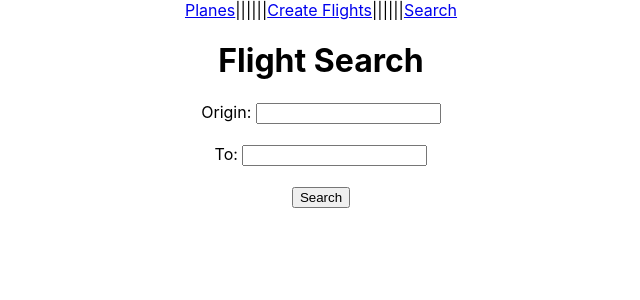
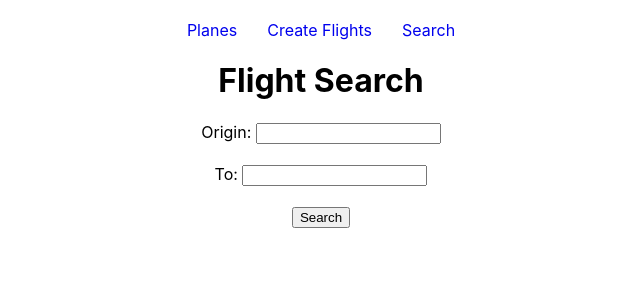
Before and after one commit to curisse/burning-airlines-seir52, a React (Create React App) app in the folder burning-airplane-client/: page /search in a window 1280 px wide. Shown: the top 300 px of the page, without its empty margins (319-959 px from the left). Built offline with nearby package versions, Linux system fonts and the light colour scheme.

Commit message:
css stuff

```diff
--- a/burning-airplane-client/src/App.css
+++ b/burning-airplane-client/src/App.css
@@ -13,6 +13,9 @@
   }
 }
 
+.nav {
+
+}
 .App-header {
   background-color: #282c34;
   min-height: 100vh;
--- a/burning-airplane-client/src/components/App.js
+++ b/burning-airplane-client/src/components/App.js
@@ -11,11 +11,11 @@ function App() {
   return (
     <div className="App">
       <div className='Nav'>
-        <Link to="/airplanes">Planes</Link>
-        ||||||
-        <Link to="/createflights">Create Flights</Link>
-        ||||||
-        <Link to="/search">Search</Link>
+        <Link to="/airplanes" className="Link">Planes</Link>
+
+        <Link to="/createflights" className="Link">Create Flights</Link>
+
+        <Link to="/search" className="Link">Search</Link>
       </div>
       <Routes>
         <Route path="/search" element={<Search/>}/>
--- a/burning-airplane-client/src/index.css
+++ b/burning-airplane-client/src/index.css
@@ -11,3 +11,12 @@ code {
   font-family: source-code-pro, Menlo, Monaco, Consolas, 'Courier New',
     monospace;
 }
+.Nav {
+  margin: 20px;
+
+}
+
+.Link {
+  text-decoration: none;
+  padding: 15px;
+}
```
